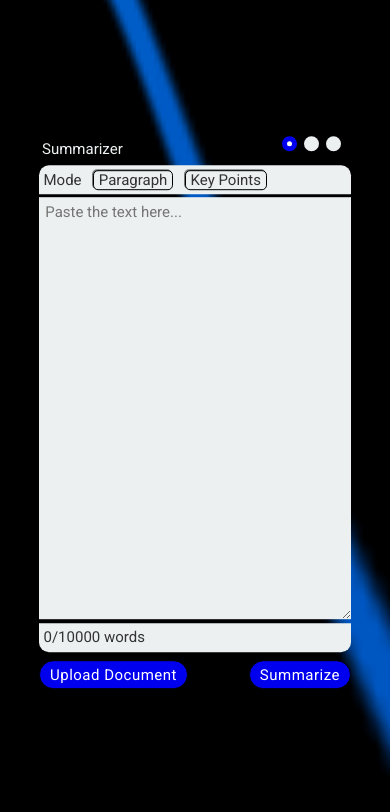
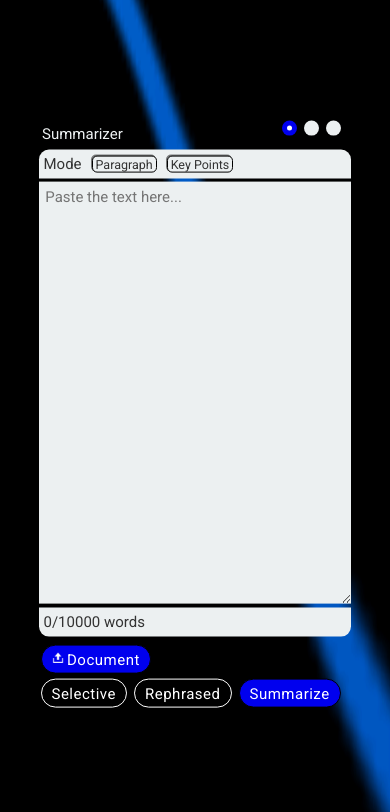
Before and after one commit to SarvasvaG/Summarix, a plain HTML site: page templates/input.html in a window 390 px wide. Shown: the part 59-871 px from the top of the page. Drawn offline with Linux system fonts and the light colour scheme.

Commit message:
Add additional features
1. Paragraph/Bullet Point Summary.
2. Extractive and Abstractive Summary Buttons.

```diff
--- a/static/styles/input.css
+++ b/static/styles/input.css
@@ -3,7 +3,7 @@
 @import url('./partials/footer.css');
 
 .section1 {
-    min-height: 100vh;
+    min-height: 110vh;
     background: url('../images/line.png');
 
     background-size: 200% 200%;
@@ -132,22 +132,20 @@
     background-color: var(--white);
 }
 
-.part2>div:first-child, .part2>div:last-child {
+.part2>div:first-child,
+.part2>div:last-child {
     height: 30px;
     padding: 5px;
     border-radius: 15px 15px 0px 0px;
     margin-bottom: 5px;
 }
 
-
-.part2>div:last-child
-{
+.part2>div:last-child {
     border-radius: 0px 0px 15px 15px;
     margin-bottom: 0;
 }
 
-.mode
-{
+.mode {
     border: 1px solid black;
     border-radius: 5px;
     margin: 0 0 0 7.5px;
@@ -160,17 +158,18 @@
     transition: all 0.5s ease-out;
 }
 
-.mode:hover{
+.mode:hover {
     background-color: #0000001F;
 }
 
-.mode.checked{
+.mode.checked {
     background-color: #0000EE;
     color: #FFFFFF;
 }
 
 .part3 {
     display: flex;
+    flex-wrap: wrap;
     justify-content: space-between;
 
     padding: 10px 0px;
@@ -187,16 +186,38 @@
     font-weight: 500;
     font-family: 'Roboto', sans-serif;
 
-    padding: 10px 20px;
-    background-color: #0000ee;
+    padding: 10px 10px;
+    margin: 0px 1.5px 5px 1.5px;
+    background-color: #0000EE;
     border-radius: 30px;
     border: 1px solid #000000;
 
+    transition: all 0.5s ease-out;
+
+}
+
+.part3 img {
+    width: 17.5px;
+    padding: 0px 5px 0px 0px;
+}
+
+.part3 .btn.option {
+    background-color: transparent;
+    border: 1px solid #FFFFFF;
+}
+
+.part3 .btn.checked {
+    background-color: #0000EE;
+    border: none;
+}
+
+.part3 .btn:not(.option):hover {
+    background-color: #0000EE7F;
+    border: 1px solid #FFFFFF;
 }
 
 .part3 .btn:hover {
-    background-color: #0000EE7F;
-    border: 1px solid #FFFFFF;
+    cursor: pointer;
 }
 
 .part3 #fileName {
@@ -257,8 +278,21 @@
         top: -30px;
     }
 
+    .mode {
+        margin: 0 0 0 6.25px;
+        outline: none;
+        display: inline-block;
+
+        font-size: 12.5px;
+        padding: 0px 3px;
+    }
+
     .part2 {
         border-radius: 20px;
+    }
+
+    .mode:hover {
+        background-color: #0000001F;
     }
 
     .part2 textarea {
@@ -281,10 +315,12 @@
     }
 
     .part3 {
-        display: flex;
-        justify-content: space-between;
+        padding: 8px 0px;
+    }
 
-        padding: 8px 0px;
+    .part3 img {
+        width: 12.5px;
+        padding: 0px 3px 0px 0px;
     }
 
     .part3 .btn {
--- a/static/styles/output.css
+++ b/static/styles/output.css
@@ -3,7 +3,7 @@
 @import url('./partials/footer.css');
 
 .section1 {
-    min-height: 100vh;
+    min-height: 110vh;
     background: url('../images/line.png');
 
     background-size: 200% 200%;
@@ -143,7 +143,6 @@
     margin-bottom: 5px;
 }
 
-
 .part2>div:last-child {
     border-radius: 0px 0px 15px 15px;
     margin-bottom: 0;
@@ -178,8 +177,8 @@
     margin-bottom: 0;
 }
 
-.output button,.mode
-{
+.output button,
+.mode {
     border: 1px solid black;
     border-radius: 5px;
     margin: 0 0 0 7.5px;
@@ -192,25 +191,26 @@
     transition: all 0.5s ease-out;
 }
 
-.output button img{
+.output button img {
     width: 15px;
 }
 
-.output button:active{
+.output button:active {
     background-color: #0000004F;
 }
 
-.mode:hover{
+.mode:hover {
     background-color: #0000001F;
 }
 
-.mode.checked{
+.mode.checked {
     background-color: #0000EE;
     color: #FFFFFF;
 }
 
 .part3 {
     display: flex;
+    flex-wrap: wrap;
     justify-content: space-between;
 
     padding: 10px 0px;
@@ -227,16 +227,43 @@
     font-weight: 500;
     font-family: 'Roboto', sans-serif;
 
-    padding: 10px 20px;
+    padding: 10px 10px;
+    margin: 1.5px;
     background-color: #0000EE;
     border-radius: 30px;
     border: 1px solid #000000;
 
+    transition: all 0.5s ease-out;
+
+}
+
+.part3>div {
+    margin-bottom: 5px;
+}
+
+
+.part3 img {
+    width: 17.5px;
+    padding: 0px 5px 0px 0px;
+}
+
+.part3 .btn.option {
+    background-color: transparent;
+    border: 1px solid #FFFFFF;
+}
+
+.part3 .btn.checked {
+    background-color: #0000EE;
+    border: none;
+}
+
+.part3 .btn:not(.option):hover {
+    background-color: #0000EE7F;
+    border: 1px solid #FFFFFF;
 }
 
 .part3 .btn:hover {
-    background-color: #0000EE7F;
-    border: 1px solid #FFFFFF;
+    cursor: pointer;
 }
 
 .part3 #fileName {
@@ -301,9 +328,21 @@
         top: -30px;
     }
 
-    .inputOutput
-    {
+    .inputOutput {
         flex-direction: column;
+    }
+
+    .mode {
+        margin: 0 0 0 6.25px;
+        outline: none;
+        display: inline-block;
+
+        font-size: 12.5px;
+        padding: 0px 3px;
+    }
+
+    .mode:hover {
+        background-color: #0000001F;
     }
 
     .part2 {
@@ -333,10 +372,12 @@
     }
 
     .part3 {
-        display: flex;
-        justify-content: space-between;
+        padding: 8px 0px;
+    }
 
-        padding: 8px 0px;
+    .part3 img {
+        width: 12.5px;
+        padding: 0px 3px 0px 0px;
     }
 
     .part3 .btn {
--- a/templates/input.html
+++ b/templates/input.html
@@ -35,7 +35,7 @@
     </section>
 
     <div class="section1">
-        <form action="/input" method="post" enctype = "multipart/form-data">
+        <form action="/input" method="post" enctype="multipart/form-data">
             <div class="inputSection">
                 <div class="part1 height-x">
                     <div class="head3 gray openSans">
@@ -78,16 +78,22 @@
                 </div>
 
                 <div class="part3">
+
                     <div>
                         <input type="file" name="documentUpload" id="documentUpload" accept=".txt, .pdf,.docx"
                             style="display: none;">
-                        <button type="button" id="customUploadButton" class="btn head3 gray openSans">Upload
-                            Document</button>
+                        <button type="button" id="customUploadButton" class="btn head3 gray openSans"><img
+                                src="../static/images/uploadFile.png" alt="uploadFile">Document</button>
                         <span id="fileName" class="head4 gray openSans"></span>
                     </div>
+
                     <div>
+                        <div id="extractive" class="option btn head3 gray openSans">Selective</div>
+                        <div id="abstractive" class="option btn head3 gray openSans">Rephrased</div>
+                        <input type="hidden" id="option" name="option" required>
                         <input type="submit" name="submit" value="Summarize" class="btn head3 gray openSans">
                     </div>
+
                 </div>
             </div>
         </form>
@@ -141,13 +147,13 @@
 
     const textArea = document.getElementById('textArea');
     const wordCount = document.getElementById('wordCount');
-    if(textArea){
+    if (textArea) {
         const text = textArea.value;
         const words = text.split(/\s+/).filter(word => word.length > 0);
         wordCount.textContent = words.length + "/10000 words";
     }
     textArea.addEventListener('input', function () {
-        if(textArea){
+        if (textArea) {
             const text = textArea.value;
             const words = text.split(/\s+/).filter(word => word.length > 0);
             wordCount.textContent = words.length + "/10000 words";
@@ -155,27 +161,31 @@
     });
 
     //Checkboxes for paragraph and key points
-    var para = document.getElementById("paragraph");
-    var keyP = document.getElementById("keyPoints");
-    var hiddenInput = document.getElementById("mode");
+    function decideModesOptions(s1, s2, s3, s4, changeVal) {
+        var x = document.getElementById(s1);
+        var y = document.getElementById(s2);
+        var z = document.getElementById(s3);
+        console.log(z);
         function toggleButtons(id) {
-        if (id == "paragraph") {
-            para.classList.add("checked");
-            keyP.classList.remove("checked");
-            hiddenInput.value = "paragraph";
+            if (id == s1) {
+                x.classList.add(s4);
+                y.classList.remove(s4);
+                z.changeVal = s1;
             }
 
-        if (id == "keyPoints") {
-            para.classList.remove("checked");
-            keyP.classList.add("checked");
-            hiddenInput.value = "keyPoints";
+            if (id == s2) {
+                x.classList.remove(s4);
+                y.classList.add(s4);
+                z.changeVal = s2;
+            }
         }
 
-        console.log(hiddenInput.value);
+        x.addEventListener("click", function () { toggleButtons(x.id); });
+        y.addEventListener("click", function () { toggleButtons(y.id); });
     }
-    para.addEventListener("click", function () { toggleButtons(para.id); });
-    keyP.addEventListener("click", function () { toggleButtons(keyP.id); });
 
+    decideModesOptions("paragraph", "keyPoints", "mode", "checked", "value");
+    decideModesOptions("extractive", "abstractive", "option", "checked", "value");
 </script>
 
 </html>
```
Also changed, not shown: templates/output.html (+27 -20 lines), static/images/uploadFile.png (added). Lines whose indentation alone changed are shown as unchanged.
